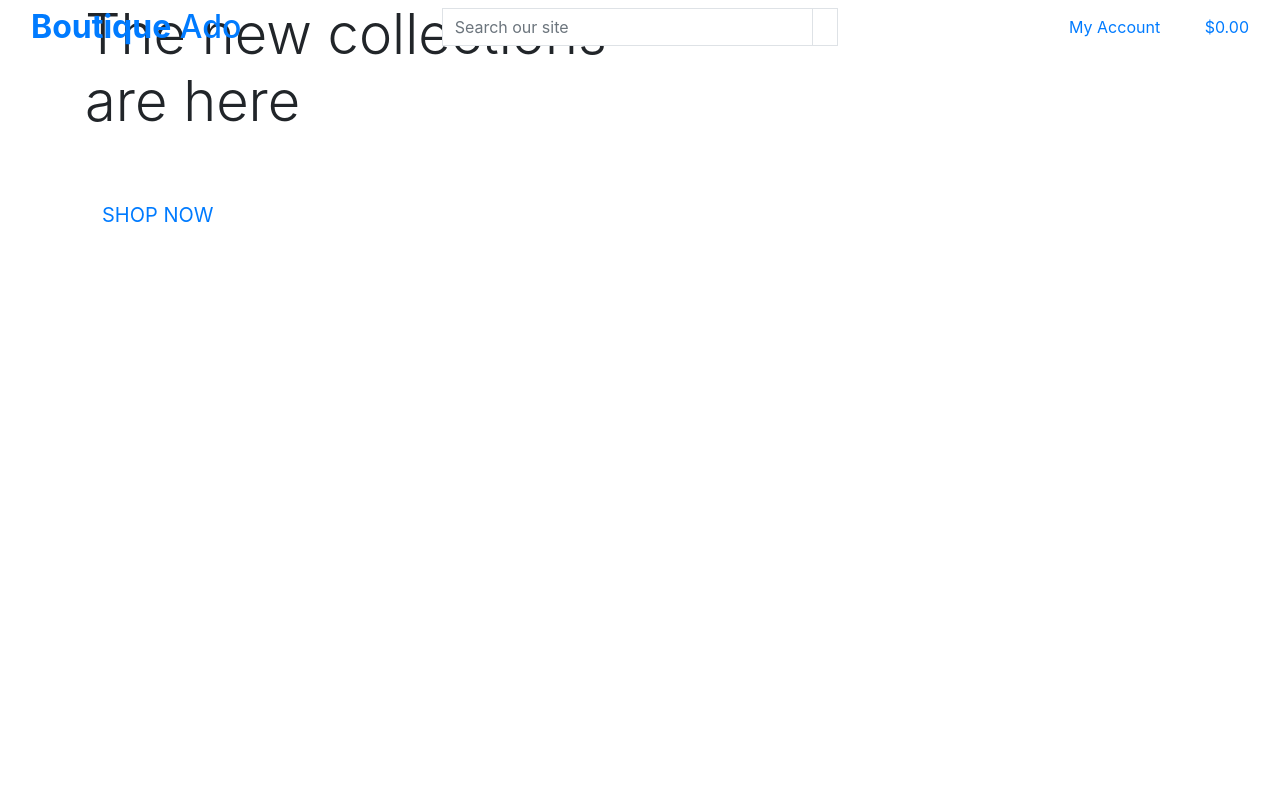
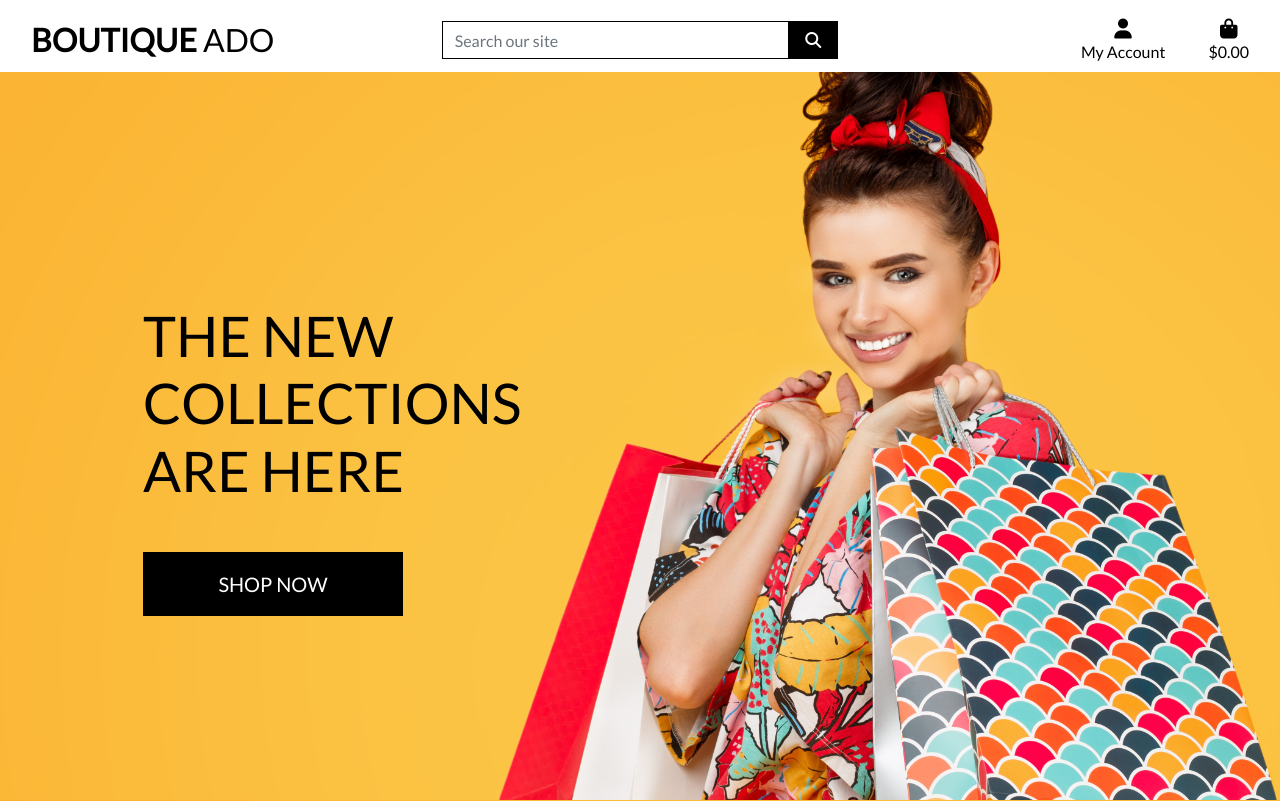
Before and after one commit to SuzanneNL/boutique-ado, a Django app: page / in a window 1280 px wide. Before the commit the page ends 222 px from the top, so only its background shows below. Run offline with Django 3.2, Linux system fonts and the light colour scheme; some libraries are stand-ins or nearby versions.

Commit message:
Complete home page header and css

```diff
--- a/boutique_ado/settings.py
+++ b/boutique_ado/settings.py
@@ -147,3 +147,7 @@ USE_TZ = True
 # https://docs.djangoproject.com/en/3.1/howto/static-files/
 
 STATIC_URL = '/static/'
+STATICFILES_DIRS = (os.path.join(BASE_DIR, 'static'),)
+
+MEDIA_URL = '/media/'
+MEDIA_ROOT = os.path.join(BASE_DIR, 'media')
--- a/boutique_ado/urls.py
+++ b/boutique_ado/urls.py
@@ -15,9 +15,11 @@ Including another URLconf
 """
 from django.contrib import admin
 from django.urls import path, include
+from django.conf import settings
+from django.conf.urls.static import static
 
 urlpatterns = [
     path('admin/', admin.site.urls),
     path('accounts/', include('allauth.urls')),
     path('', include('home.urls')),
-]
+] + static(settings.MEDIA_URL, document_root=settings.MEDIA_ROOT)
--- /dev/null
+++ b/static/css/base.css
@@ -0,0 +1,82 @@
+
+html {
+    height: 100%;
+}
+
+body {
+    background: url('/media/homepage_background_cropped.jpg') no-repeat center center fixed;
+    background-size: cover;
+    height: calc(100vh - 164px);
+    color: #555;
+    font-family: 'Lato';
+}
+
+/* from Bulma */
+.icon {
+    align-items: center;
+    display: inline-flex;
+    justify-content: center;
+    height: 1.5rem;
+    width: 1.5rem;
+}
+
+.logo-font {
+    text-transform: uppercase;
+}
+
+.main-logo-link {
+    width: fit-content;
+}
+
+.shop-now-button {
+    background: black;
+    color: white;
+    min-width: 260px;
+}
+
+.btn-black {
+    background: black;
+    color: white;
+}
+
+.shop-now-button:hover,
+.shop-now-button:active,
+.shop-now-button:focus,
+.btn-black:hover,
+.btn-black:active,
+.btn-black:focus {
+    background: #222;
+    color: white;
+}
+
+.text-black {
+    color: #000 !important;
+}
+
+.border-black {
+    border: 1px solid black !important;
+}
+
+/* -------------------------------- Media Queries */
+
+/* Slightly larger container on xl screens */
+@media (min-width: 1200px) {
+  .container {
+    max-width: 80%;
+  }
+}
+
+/* fixed top navbar only on medium and up */
+@media (min-width: 992px) {
+    .fixed-top-desktop-only {
+        position: fixed;
+        top: 0;
+        right: 0;
+        left: 0;
+        z-index: 1030;
+    }
+
+    .header-container {
+        padding-top: 164px;
+    }
+}
--- a/templates/base.html
+++ b/templates/base.html
@@ -11,10 +11,13 @@
         {% endblock %}
         {% block corecss %}
         <link rel="stylesheet" href="https://stackpath.bootstrapcdn.com/bootstrap/4.1.3/css/bootstrap.min.css" integrity="sha384-MCw98/SFnGE8fJT3GXwEOngsV7Zt27NXFoaoApmYm81iuXoPkFOJwJ8ERdknLPMO" crossorigin="anonymous">
+        <link rel="stylesheet" href="https://fonts.googleapis.com/css2?family=Lato&display=swap">
+        <link rel="stylesheet" href="{% static 'css/base.css' %}">
         {% endblock %}
         {% block extra_css %}
         {% endblock %}
         {% block corejs %}
+        <script src="https://kit.fontawesome.com/5a2967b73a.js" crossorigin="anonymous"></script>
         <script src="https://code.jquery.com/jquery-3.3.1.slim.min.js" integrity="sha384-q8i/X+965DzO0rT7abK41JStQIAqVgRVzpbzo5smXKp4YfRvH+8abtTE1Pi6jizo" crossorigin="anonymous"></script>
         <script src="https://cdnjs.cloudflare.com/ajax/libs/popper.js/1.14.3/umd/popper.min.js" integrity="sha384-ZMP7rVo3mIykV+2+9J3UJ46jBk0WLaUAdn689aCwoqbBJiSnjAK/l8WvCWPIPm49" crossorigin="anonymous"></script>
         <script src="https://stackpath.bootstrapcdn.com/bootstrap/4.1.3/js/bootstrap.min.js" integrity="sha384-ChfqqxuZUCnJSK3+MXmPNIyE6ZbWh2IMqE241rYiqJxyMiZ6OW/JmZQ5stwEULTy" crossorigin="anonymous"></script>
@@ -25,7 +28,7 @@
     </head>
     <body>
         <header class="container-fluid fixed-top">
-            <div class="row">
+            <div id="topnav" class="row bg-white pt-lg-2 d-none d-lg-flex">
                 <div class="col-12 col-lg-4 my-auto py-1 py-lg-0 text-center text-lg-left">
                     <a href="{% url 'home' %}" class="nav-link main-logo-link">
                         <h2 class="logo-font text-black my-0"><strong>Boutique</strong> Ado</h2>
@@ -57,9 +60,9 @@
                             <div class="dropdown-menu border-0" aria-labelledby="user-options">
                                 {% if request.user.is_authenticated %}
                                     {% if request.user.is_superuser %}
-                                        <a href="{% url 'add_product' %}" class="dropdown-item">Product Management</a>
+                                        <a href="" class="dropdown-item">Product Management</a>
                                     {% endif %}
-                                    <a href="{% url 'profile' %}" class="dropdown-item">My Profile</a>
+                                    <a href="" class="dropdown-item">My Profile</a>
                                     <a href="{% url 'account_logout' %}" class="dropdown-item">Logout</a>
                                 {% else %}
                                     <a href="{% url 'account_signup' %}" class="dropdown-item">Register</a>
@@ -68,7 +71,7 @@
                             </div>
                         </li>
                         <li class="list-inline-item">
-                            <a class="{% if grand_total %}text-info font-weight-bold{% else %}text-black{% endif %} nav-link" href="{% url 'view_bag' %}">
+                            <a class="{% if grand_total %}text-info font-weight-bold{% else %}text-black{% endif %} nav-link" href="">
                                 <div class="text-center">
                                     <div><i class="fas fa-shopping-bag fa-lg"></i></div>
                                     <p class="my-0">
```
Also changed, not shown: media/homepage_background_cropped.jpg (added).
